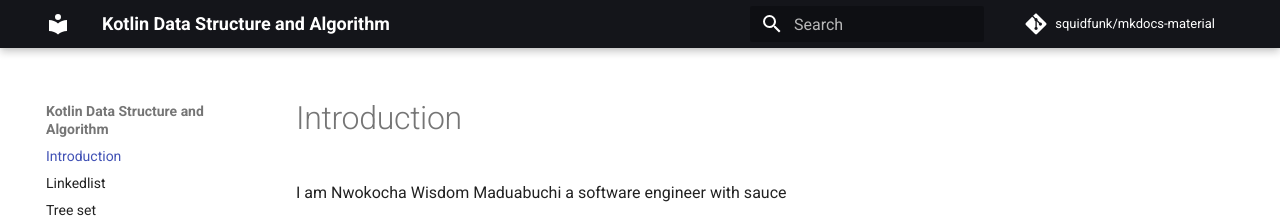
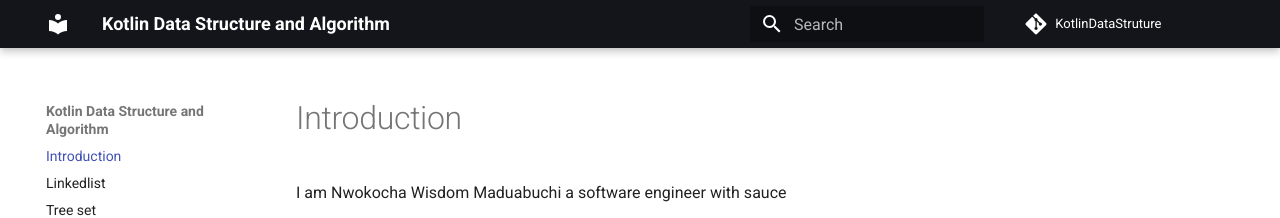
Before and after one commit to wise4rmgod/KotlinDataStruture, an MkDocs documentation site: the page built from docs/index.md, in a window 1280 px wide. Shown: the top 218 px of the page. Built offline with MkDocs 1.6.1 and Material for MkDocs 9.7.7, drawn with Linux system fonts in a browser that asks for light colours; comment, search, counter and statistics services are not loaded.

Commit message:
Update mkdocs.yml

```diff
--- a/mkdocs.yml
+++ b/mkdocs.yml
@@ -5,8 +5,8 @@ site_description: >-
   searchable, mobile-friendly, 40+ languages
 
   # Repository
-repo_name: squidfunk/mkdocs-material
-repo_url: https://github.com/squidfunk/mkdocs-material
+repo_name: KotlinDataStruture
+repo_url: https://github.com/wise4rmgod/KotlinDataStruture
 
 # Copyright
 copyright: Copyright &copy; 2021 - 2021 Nwokocha Wisdom
```
